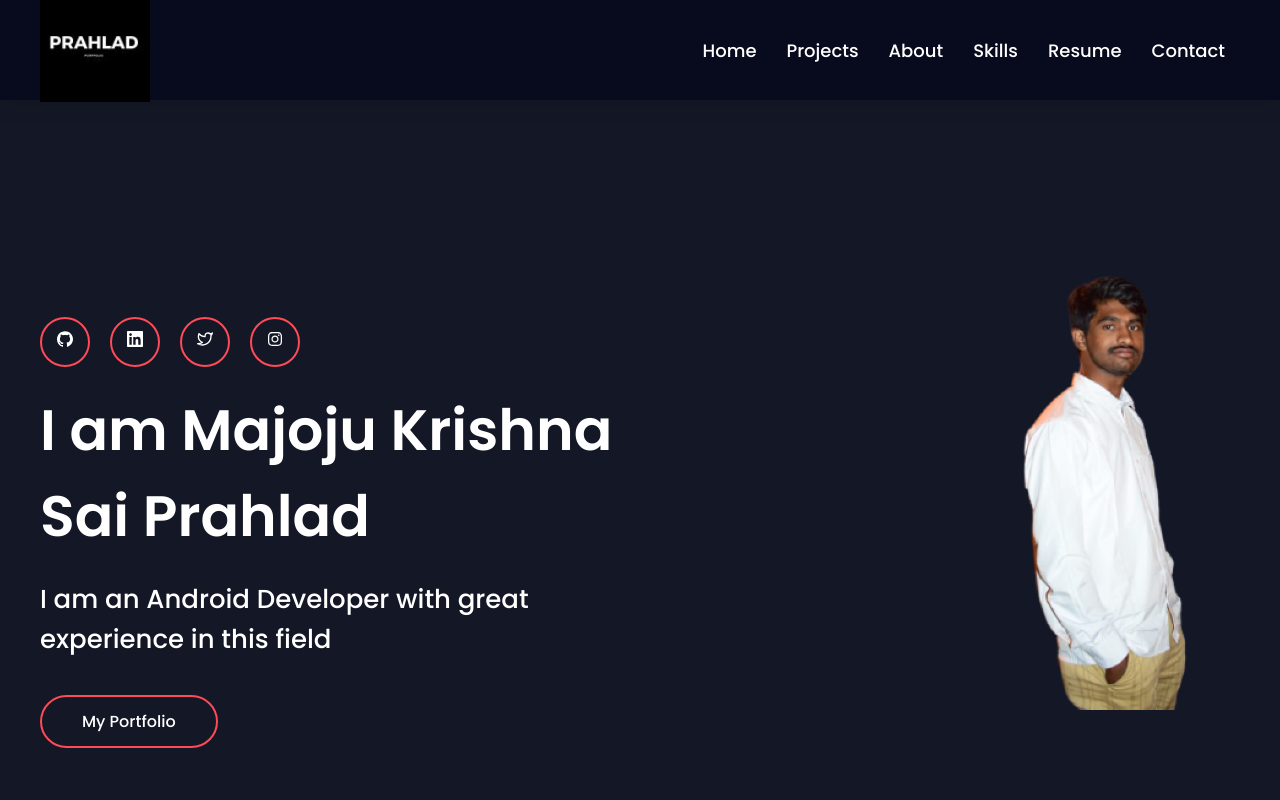
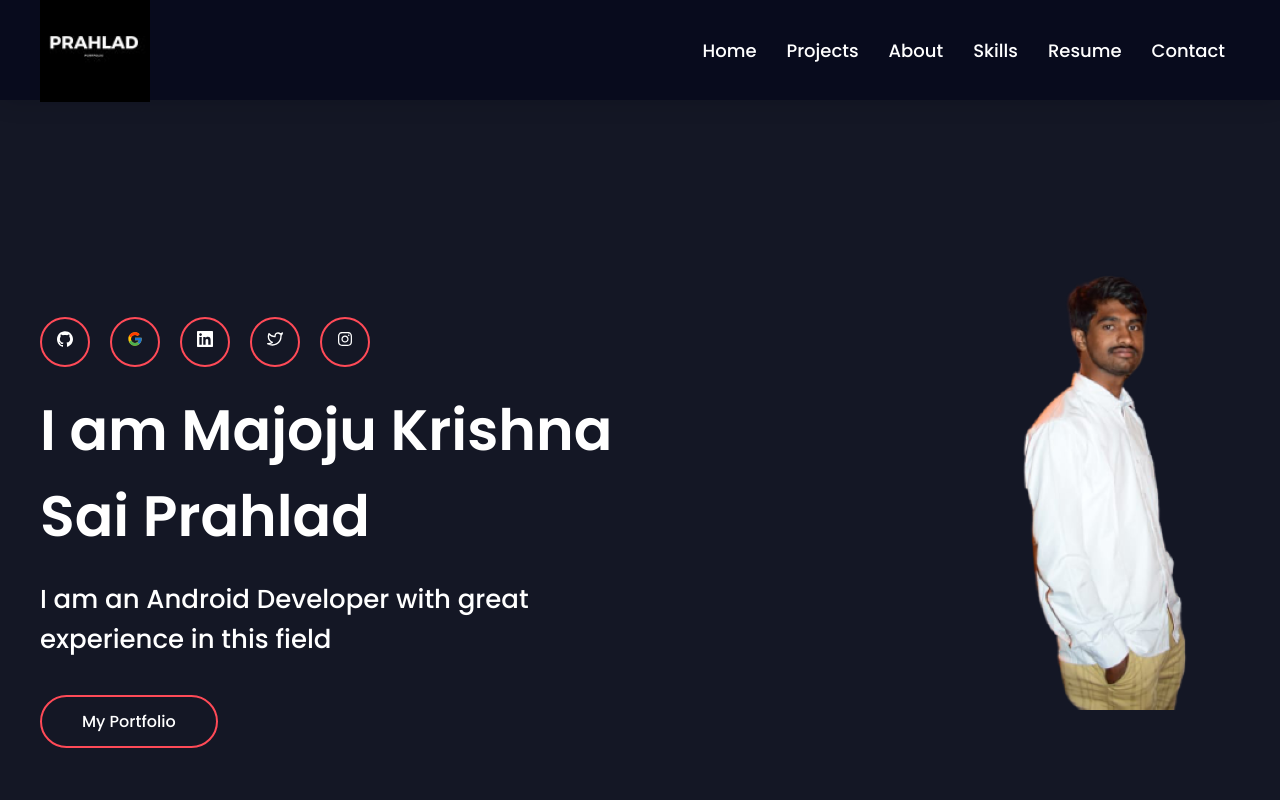
Before and after one commit to SaiPrahlad6/Portfolio, a React (Create React App) app: page / in a window 1280 px wide. Shown: the top 800 px of the page. Built offline with nearby package versions, Linux system fonts and the light colour scheme.

Commit message:
Update Banner.js

```diff
--- a/src/components/Banner.js
+++ b/src/components/Banner.js
@@ -13,6 +13,9 @@ import {
 import {
   FiTwitter
 } from "react-icons/fi";
+import {
+  FcGoogle
+} from "react-icons/fc";
 const Banner = () => {
      const [state] = React.useState({
     title: "I am  Majoju Krishna Sai Prahlad",
@@ -30,6 +33,9 @@ const Banner = () => {
                             <ul className="header__ul">
                                 <li>
                     <a href="https://drive.google.com/file/d/179iHT7C2sQrTFYK6C2lUPlQsI_4WNNX8/view?usp=sharing"><ImGithub className="headerIcon" /></a>
+                  </li>
+                 <li>
+                    <a href="https://developers.google.com/profile/u/102490932243287693949"><FcGoogle className="headerIcon" /></a>
                   </li>
                   <li>
                     <a href="https://www.linkedin.com/in/majoju-krishna-prahlad-0808901b2/"><GrLinkedin className="headerIcon" /></a>
```
